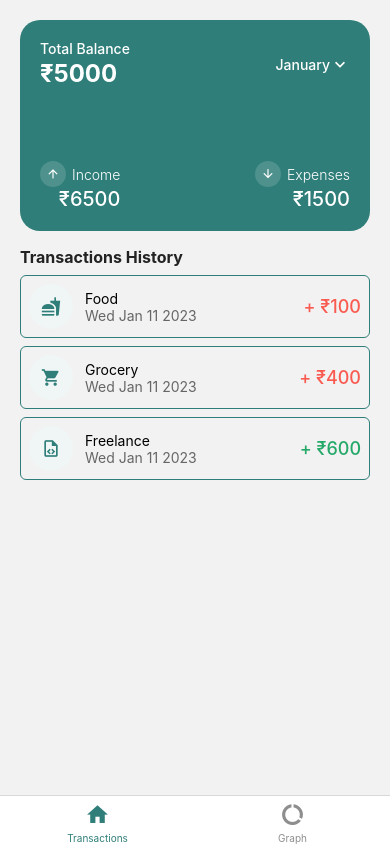
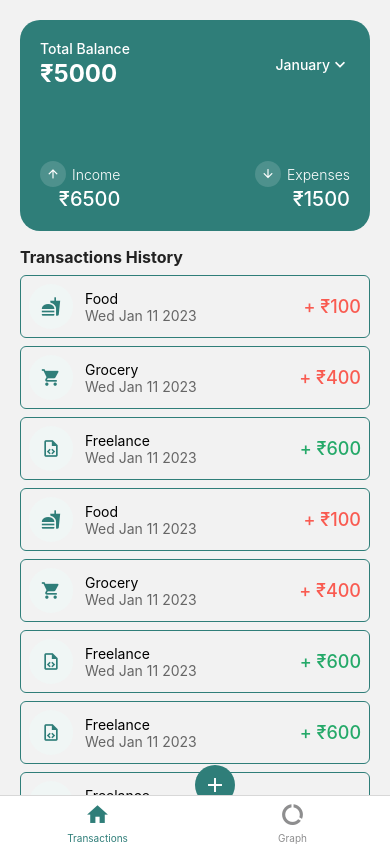
Before and after one commit to ayushsnha/realm-reactNative-expenseTracker, a React Native app: screen /Dashboard in a window 390 px wide. Built offline with nearby package versions, Linux system fonts and the light colour scheme.

Commit message:
tab bar height fix

```diff
--- a/src/screens/Dashboard/Dashboard.tsx
+++ b/src/screens/Dashboard/Dashboard.tsx
@@ -1,5 +1,5 @@
 import React from 'react';
-import { View, Text } from 'react-native';
+import { View, Text, Platform } from 'react-native';
 import { createBottomTabNavigator } from '@react-navigation/bottom-tabs';
 import MaterialCommunityIcons from 'react-native-vector-icons/MaterialCommunityIcons';
 import styles from './Dashboard.styles';
@@ -23,6 +23,7 @@ const BottomTabs = () => (
         screenOptions={{
             tabBarActiveTintColor: '#2F7E79',
             headerShown: false,
+            tabBarItemStyle: { zIndex: 1, elevation: (Platform.OS === 'android') ? 1 : 0 },
         }}
     >
         <Tab.Screen
--- a/src/screens/Tabs/Transactions/Transactions.styles.ts
+++ b/src/screens/Tabs/Transactions/Transactions.styles.ts
@@ -1,12 +1,14 @@
-import { StyleSheet } from 'react-native';
+import { StyleSheet, Platform } from 'react-native';
 import { height } from '../../../helpers/globalDimesions';
 
 const styles = StyleSheet.create({
     container: {
         padding: 20,
+        position: 'relative',
+        flex: 1,
     },
     listSection: {
-        marginVertical: 16,
+        marginTop: 16,
     },
     balance: {
         fontSize: 14,
@@ -32,7 +34,6 @@ const styles = StyleSheet.create({
         justifyContent: 'space-between',
     },
     section: {
-    // marginTop: 18,
         flexDirection: 'row',
         alignItems: 'center',
         justifyContent: 'space-between',
@@ -66,6 +67,21 @@ const styles = StyleSheet.create({
         color: '#222222',
         fontWeight: '700',
     },
+    addButton: {
+        position: 'absolute',
+        left: '50%',
+        right: 0,
+        bottom: -10,
+        zIndex: 3,
+        elevation: (Platform.OS === 'android') ? 3 : 0,
+        backgroundColor: '#2F7E79',
+        height: 40,
+        width: 40,
+        flexDirection: 'row',
+        alignItems: 'center',
+        justifyContent: 'center',
+        borderRadius: 20,
+    },
 });
 
 export default styles;
--- a/src/screens/Tabs/Transactions/Transactions.tsx
+++ b/src/screens/Tabs/Transactions/Transactions.tsx
@@ -47,10 +47,92 @@ const data = [
         icon: 'file-code-outline',
         type: 'credit',
     },
+    {
+        id: 4,
+        amount: 100,
+        category: 'Food',
+        date: new Date(),
+        comment: 'At KFC',
+        icon: 'food',
+        type: 'debit',
+    },
+    {
+        id: 5,
+        amount: 400,
+        category: 'Grocery',
+        date: new Date(),
+        comment: 'Relience Smart',
+        icon: 'cart',
+        type: 'debit',
+    },
+    {
+        id: 6,
+        amount: 600,
+        category: 'Freelance',
+        date: new Date(),
+        comment: 'At & T',
+        icon: 'file-code-outline',
+        type: 'credit',
+    },
+    {
+        id: 7,
+        amount: 600,
+        category: 'Freelance',
+        date: new Date(),
+        comment: 'At & T',
+        icon: 'file-code-outline',
+        type: 'credit',
+    },
+    {
+        id: 8,
+        amount: 600,
+        category: 'Freelance',
+        date: new Date(),
+        comment: 'At & T',
+        icon: 'file-code-outline',
+        type: 'credit',
+    },
+    {
+        id: 9,
+        amount: 800,
+        category: 'Freelance',
+        date: new Date(),
+        comment: 'At & T',
+        icon: 'file-code-outline',
+        type: 'credit',
+    },
+    {
+        id: 10,
+        amount: 100,
+        category: 'Food',
+        date: new Date(),
+        comment: 'At KFC',
+        icon: 'food',
+        type: 'debit',
+    },
+    {
+        id: 11,
+        amount: 400,
+        category: 'Grocery',
+        date: new Date(),
+        comment: 'Relience Smart',
+        icon: 'cart',
+        type: 'debit',
+    },
 ];
 
 const Transactions = () => (
     <View style={styles.container}>
+        <TouchableOpacity
+            style={styles.addButton}
+            onPress={() => console.log(2)}
+        >
+            <MaterialCommunityIcons
+                name="plus"
+                size={24}
+                color="#FFF"
+            />
+        </TouchableOpacity>
         <StatusBar animated backgroundColor="#2F7E79" />
         <View style={styles.headerWrapper}>
             <View style={styles.top}>
@@ -83,15 +165,16 @@ const Transactions = () => (
                 </View>
             </View>
         </View>
-        <View style={styles.listSection}>
+        <View style={{ ...styles.listSection, paddingBottom: 180 }}>
             <Text style={styles.transactionHeader}>Transactions History</Text>
             <FlatList
                 data={data}
                 renderItem={Card}
-                // showsVerticalScrollIndicator={false}
-                // showsHorizontalScrollIndicator={false}
+                showsVerticalScrollIndicator={false}
+                showsHorizontalScrollIndicator={false}
             />
         </View>
+
     </View>
 );
 
```
